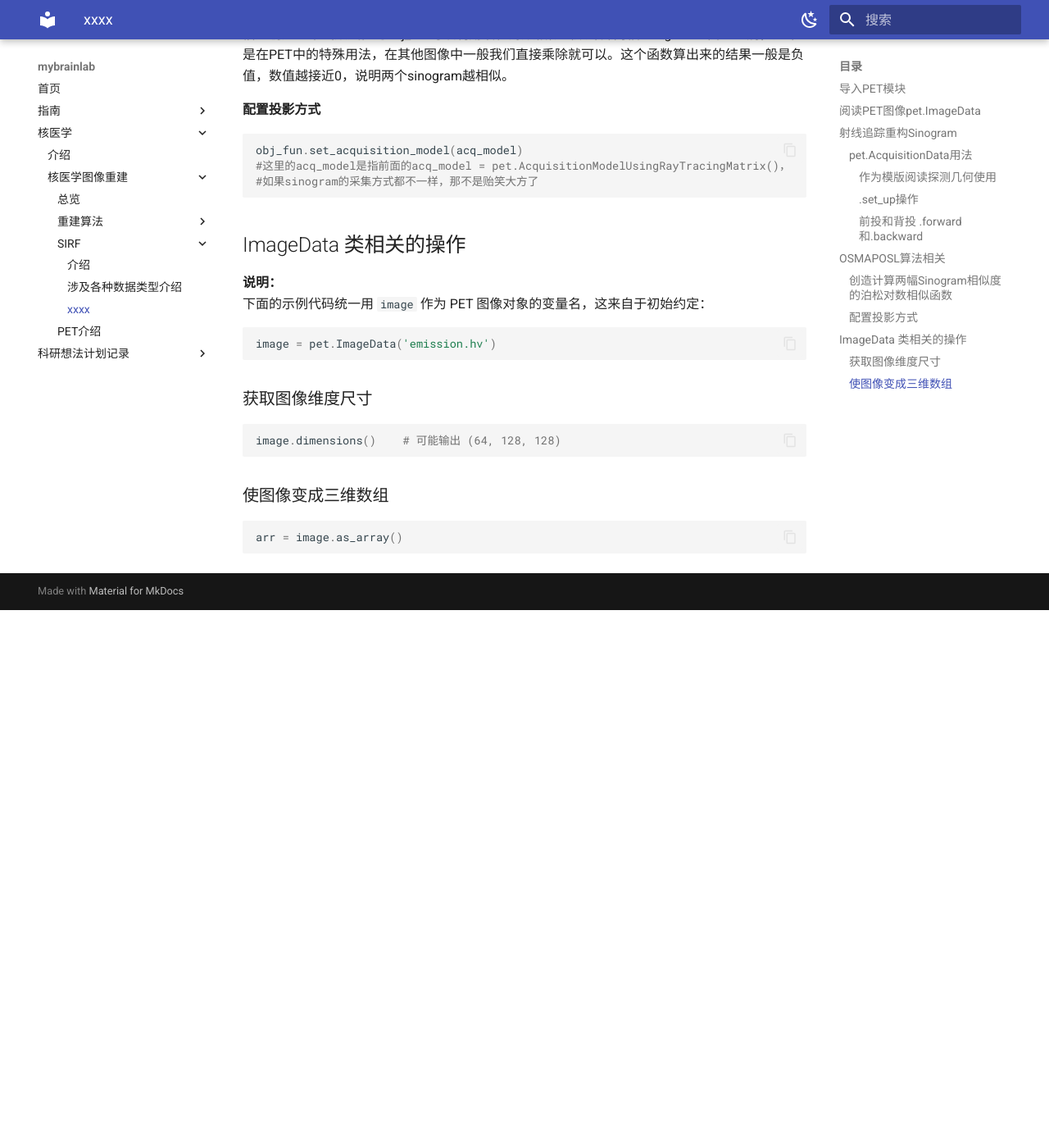
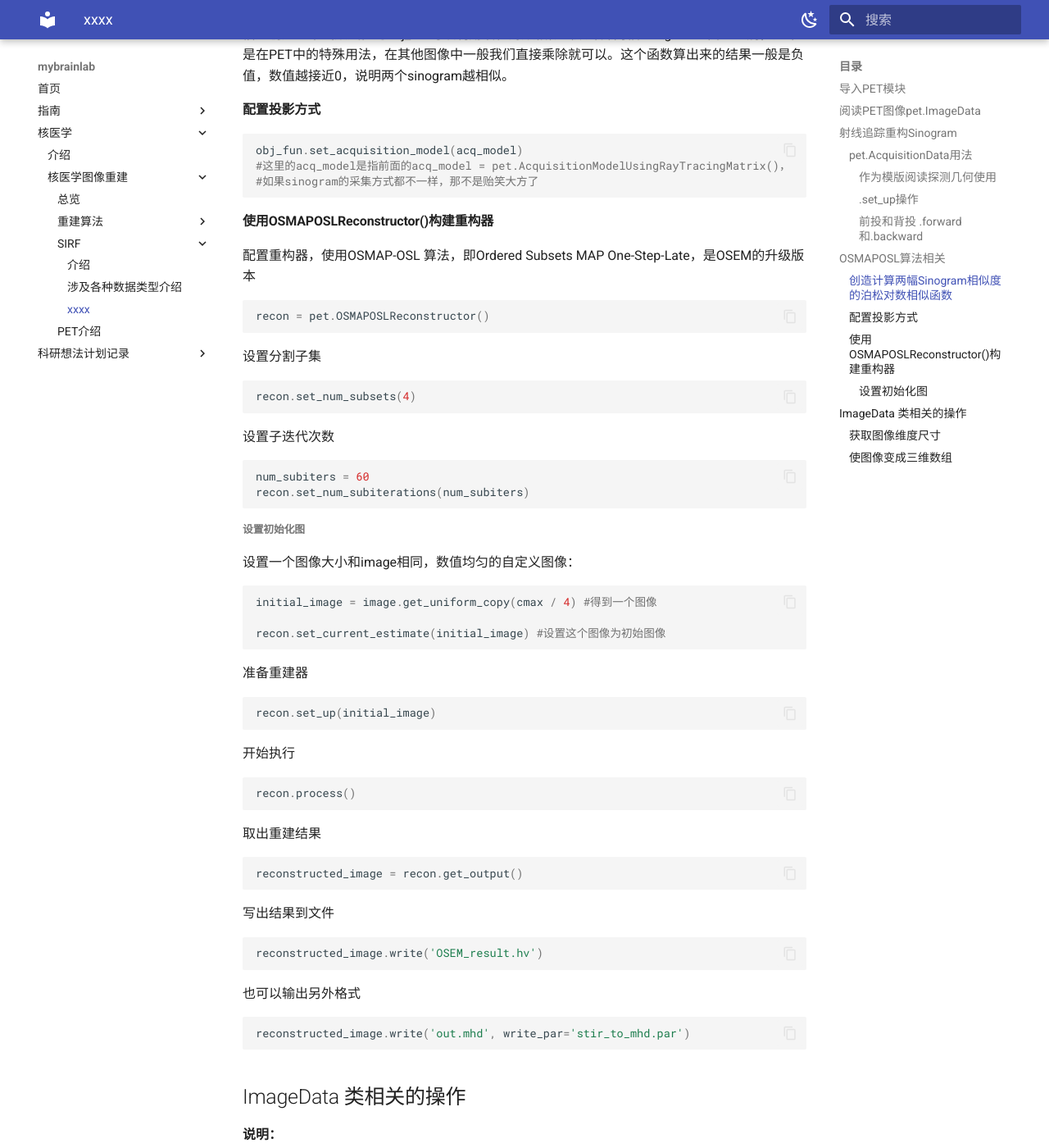
Before and after one commit to dutoumanwulao/mybrainlab, an MkDocs documentation site: the page built from docs/nukmed/recon/sirf/xxxx.md, in a window 1280 px wide and 1400 px high, scrolled down 1989 px. Shown: the whole window at 82% size. Built offline with MkDocs 1.6.1 and Material for MkDocs 9.7.7, drawn with Linux system fonts in a browser that asks for light colours; before the commit the page ends 2733 px from its top, so only the background shows below that.

Commit message:
更新并查看内容

````diff
--- a/docs/nukmed/recon/sirf/xxxx.md
+++ b/docs/nukmed/recon/sirf/xxxx.md
@@ -105,6 +105,68 @@ obj_fun.set_acquisition_model(acq_model)
 #如果sinogram的采集方式都不一样，那不是贻笑大方了
 ```
 
+#### 使用OSMAPOSLReconstructor()构建重构器
+
+配置重构器，使用OSMAP-OSL 算法，即Ordered Subsets MAP One-Step-Late，是OSEM的升级版本
+
+```python
+recon = pet.OSMAPOSLReconstructor()
+```
+
+设置分割子集
+
+```python
+recon.set_num_subsets(4)
+```
+
+设置子迭代次数
+
+```python
+num_subiters = 60
+recon.set_num_subiterations(num_subiters)
+```
+
+
+##### 设置初始化图
+
+设置一个图像大小和image相同，数值均匀的自定义图像：
+
+```python
+initial_image = image.get_uniform_copy(cmax / 4) #得到一个图像
+
+recon.set_current_estimate(initial_image) #设置这个图像为初始图像
+
+```
+
+准备重建器
+
+```python
+recon.set_up(initial_image)
+```
+
+开始执行
+
+```python
+recon.process()
+```
+
+取出重建结果
+
+```python
+reconstructed_image = recon.get_output()
+```
+
+写出结果到文件
+
+```python
+reconstructed_image.write('OSEM_result.hv')
+```
+
+也可以输出另外格式
+
+```python
+reconstructed_image.write('out.mhd', write_par='stir_to_mhd.par')
+```
 
 
 ## ImageData 类相关的操作
````
